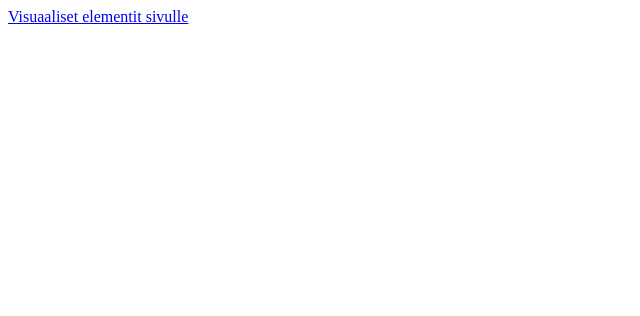
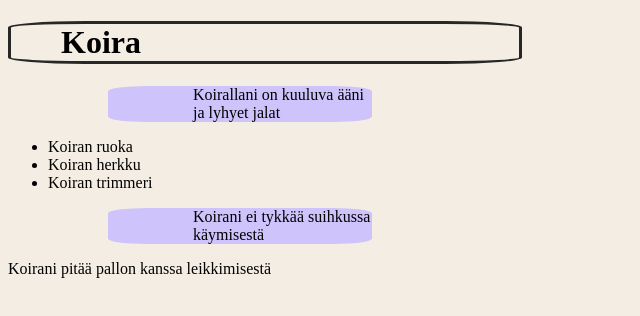
Before and after one commit to vanshenr/vanshenr.github.io, a plain HTML site: page index.html in a window 1280 px wide. Shown: the whole page, without its empty margins (0-640 px from the left). Drawn offline with Linux system fonts and the light colour scheme.

Commit message:
Add files via upload

```diff
--- a/index.html
+++ b/index.html
@@ -3,9 +3,14 @@
 <head>
     <meta charset="UTF-8">
     <meta name="viewport" content="width=device-width, initial-scale=1.0">
-    <title>Index sivu</title>
-</head>
-<body>
-    <a href="second.html">Visuaaliset elementit sivulle</a>
-</body>
+    <title>Testisivu</title>
+        <link rel="stylesheet" type="text/css" href="styles.css">
+        </head>
+ <body>
+    <h1 class="header-example">Koira</h1>
+    <p class="color-example">Koirallani on kuuluva ääni ja lyhyet jalat</p>
+    <ul class="list-example"><li>Koiran ruoka</li><li>Koiran herkku</li><li>Koiran trimmeri</li></ul>
+    <p class="text-example">Koirani ei tykkää suihkussa käymisestä</p>
+    <div class="div-example">Koirani pitää pallon kanssa leikkimisestä</div>
+ </body>
 </html>
```
